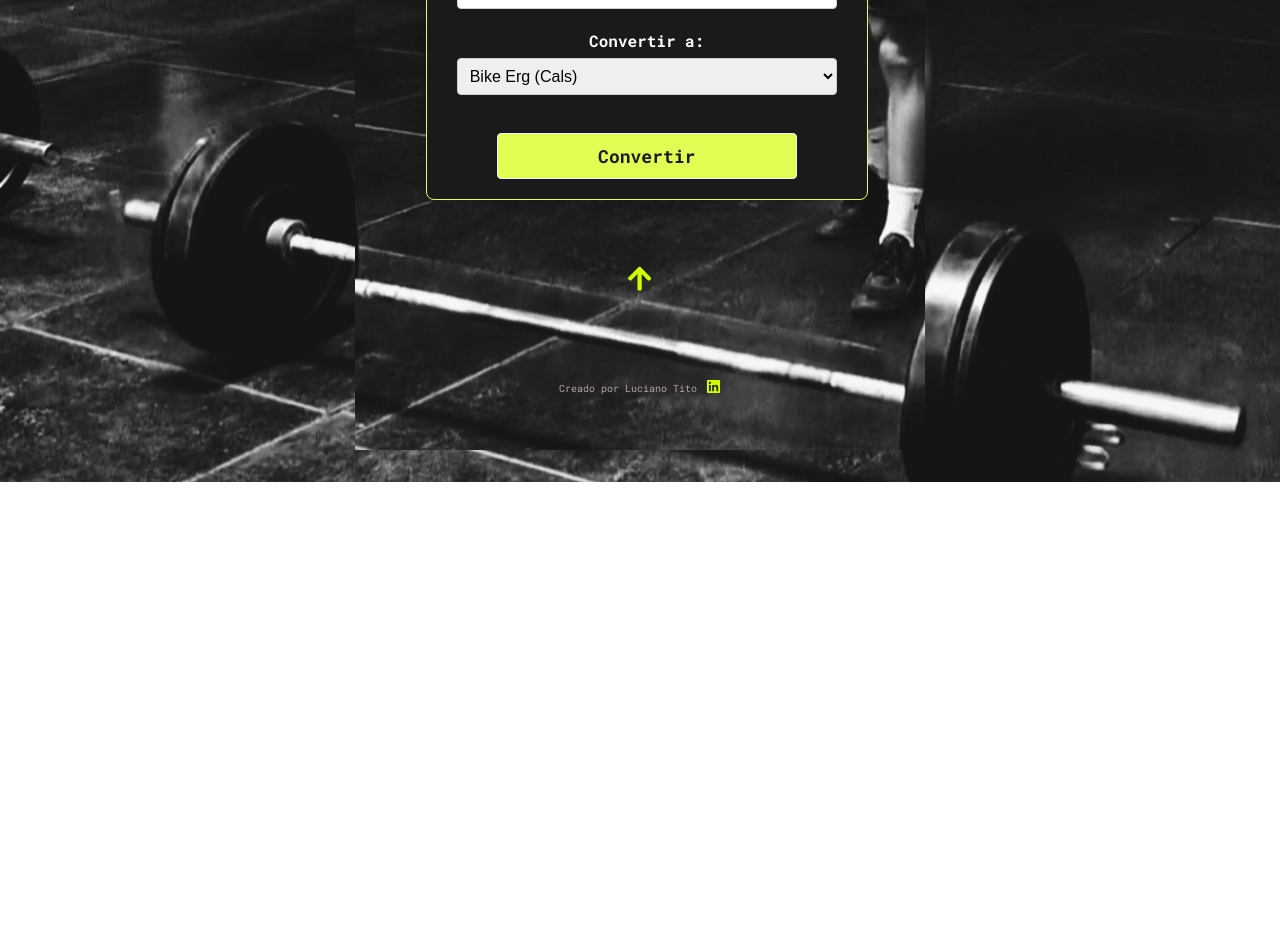
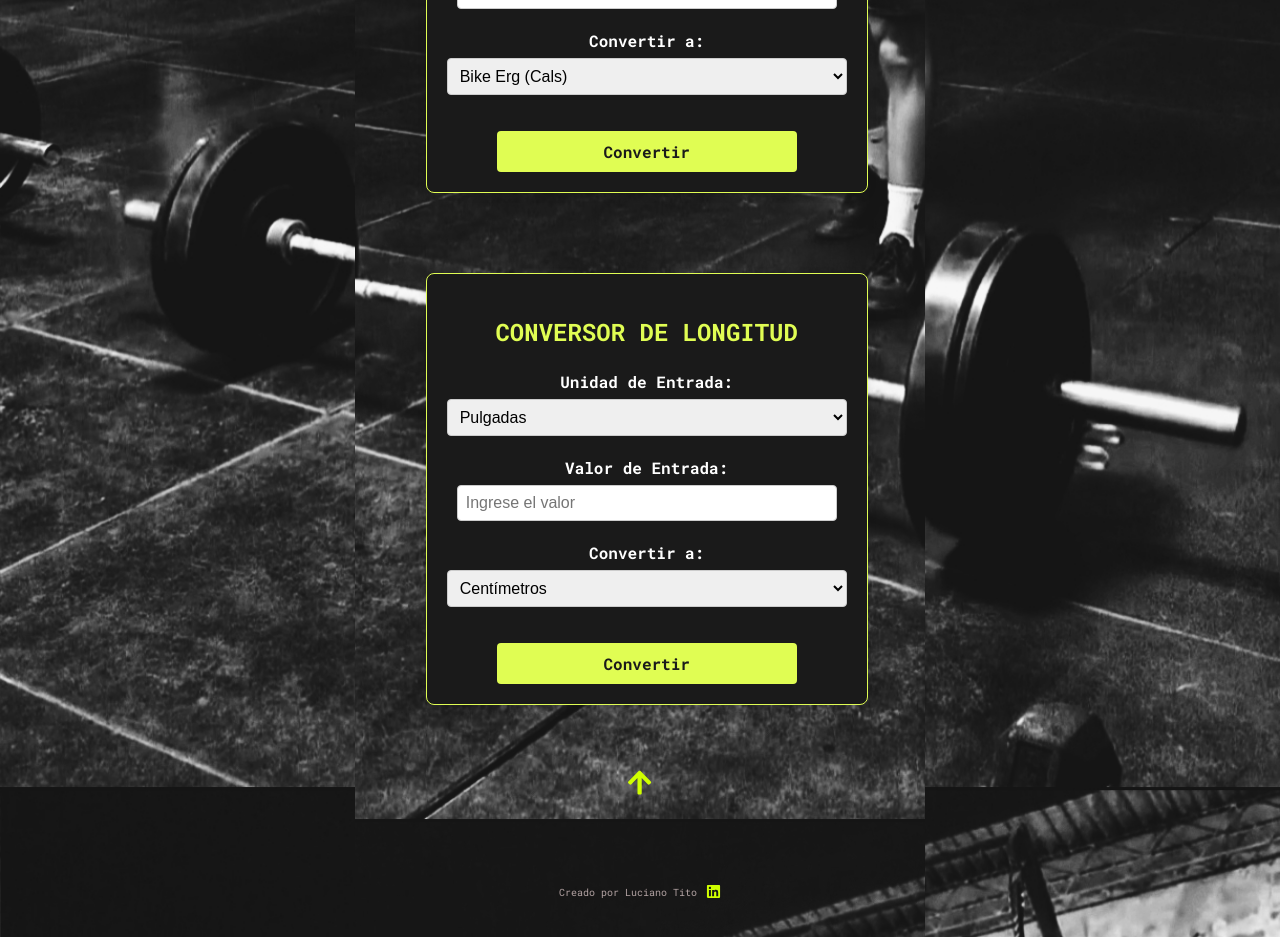
Before and after one commit to LucianoTito/CrossFit_Converter, a React (Vite) app: page / in a window 1280 px wide. Shown: the part 1240-2177 px from the top of the page. Before the commit the page ends 1722 px from the top, so only its background shows below. Built offline with nearby package versions, Linux system fonts and the light colour scheme.

Commit message:
add length conversor

```diff
--- a/src/App.jsx
+++ b/src/App.jsx
@@ -3,6 +3,7 @@ import './App.css';
 import ConversorCard from './components/pages/ConversorCalsCard';
 import ConversorWeightCard from './components/pages/ConversorWeightCard';
 import WeightPercentageCalculator from './components/pages/WeightPercentageCalculator';
+import LengthConverterCard from './components/pages/LengthConverterCard';
 import { FaLinkedin, FaArrowUp } from 'react-icons/fa'; // Importamos los íconos de LinkedIn y Flecha hacia arriba
 
 function App() {
@@ -26,6 +27,11 @@ function App() {
         <div className="card">
           <ConversorCard />
         </div>
+
+        <div className="card">
+          <LengthConverterCard />
+        </div>
+
         <button onClick={scrollToTop} className='scroll-to-top'>
             <FaArrowUp />
           </button>
--- /dev/null
+++ b/src/components/pages/LengthConverterCard.jsx
@@ -0,0 +1,80 @@
+import { useState } from 'react';
+import '../styles/LengthConverterCard.css'; // Archivo CSS para los estilos
+
+const LengthConverterCard = () => {
+  const [inputValue, setInputValue] = useState('');
+  const [inputUnit, setInputUnit] = useState('inches');
+  const [outputUnit, setOutputUnit] = useState('centimeters');
+  const [result, setResult] = useState(null);
+
+  const handleConvert = () => {
+    let convertedValue;
+
+    // Convertir primero todo a centímetros
+    const conversionsToCentimeters = {
+      inches: inputValue * 2.54,
+      feet: inputValue * 30.48,
+      centimeters: parseFloat(inputValue), // Ya está en centímetros
+      meters: inputValue * 100,
+    };
+
+    // Convertir de centímetros a la unidad de salida deseada
+    const conversionsFromCentimeters = {
+      inches: conversionsToCentimeters[inputUnit] / 2.54,
+      feet: conversionsToCentimeters[inputUnit] / 30.48,
+      centimeters: conversionsToCentimeters[inputUnit], // Ya está en centímetros
+      meters: conversionsToCentimeters[inputUnit] / 100,
+    };
+
+    convertedValue = conversionsFromCentimeters[outputUnit];
+    setResult(convertedValue.toFixed(1));
+  };
+
+  return (
+    <div className="length-converter-card">
+      <h2>CONVERSOR DE LONGITUD</h2>
+
+      <div className="input-group">
+        <label>Unidad de Entrada:</label>
+        <select value={inputUnit} onChange={e => setInputUnit(e.target.value)}>
+          <option value="inches">Pulgadas</option>
+          <option value="feet">Pies</option>
+          <option value="centimeters">Centímetros</option>
+          <option value="meters">Metros</option>
+        </select>
+      </div>
+
+      <div className="input-group">
+        <label>Valor de Entrada:</label>
+        <input
+          className='input-value'
+          type="number"
+          value={inputValue}
+          onChange={e => setInputValue(e.target.value)}
+          placeholder="Ingrese el valor"
+        />
+      </div>
+
+      <div className="input-group">
+        <label>Convertir a:</label>
+        <select value={outputUnit} onChange={e => setOutputUnit(e.target.value)}>
+          <option value="centimeters">Centímetros</option>
+          <option value="meters">Metros</option>
+          <option value="inches">Pulgadas</option>
+          <option value="feet">Pies</option>
+        </select>
+      </div>
+
+      <button className='converter_btn' onClick={handleConvert}>Convertir</button>
+
+      {result !== null && (
+        <div className="result-length-container">
+          <h3 className='result-length-container-title'>Resultado:</h3>
+          <p className='length-result-value'>{result}</p>
+        </div>
+      )}
+    </div>
+  );
+};
+
+export default LengthConverterCard;
--- /dev/null
+++ b/src/components/styles/LengthConverterCard.css
@@ -0,0 +1,67 @@
+.length-converter-card {
+
+    max-width: 400px;
+    margin: 0 auto;
+    padding: 20px;
+    border: 1px solid #e0fd53;
+    border-radius: 8px;
+    background-color: #1a1a1a;
+    box-shadow: 0 2px 10px rgba(0, 0, 0, 0.1);
+}
+
+.length-converter-card h2 {
+    color: #e0fd53;
+}
+
+.input-group {
+    margin-bottom: 20px;
+
+}
+
+.input-group label {
+    font-weight: bold;
+    margin-bottom: 5px;
+}
+
+
+
+.input-group input,
+.input-group select {
+    width: 100%;
+    padding: 8px;
+    font-size: 1em;
+    border: 1px solid #ccc;
+    border-radius: 4px;
+}
+
+.converter_btn {
+    background-color: #e0fd53;
+    color: #1a1a1a;
+    padding: 10px 20px;
+    border: none;
+    border-radius: 4px;
+    cursor: pointer;
+    font-size: 1em;
+}
+
+.converter_btn:hover {
+    background-color: #d4e054;
+}
+
+.result-length-container {
+    text-align: center;
+    margin-top: 20px;
+}
+
+.result-length-container-title {
+    font-weight: bolder;
+    font-size: 1.4em;
+    margin: 0;
+}
+
+.length-result-value {
+    font-size: 1.5em;
+    font-weight: bolder;
+    color: #e0fd53;
+    margin: 0;
+}
```
